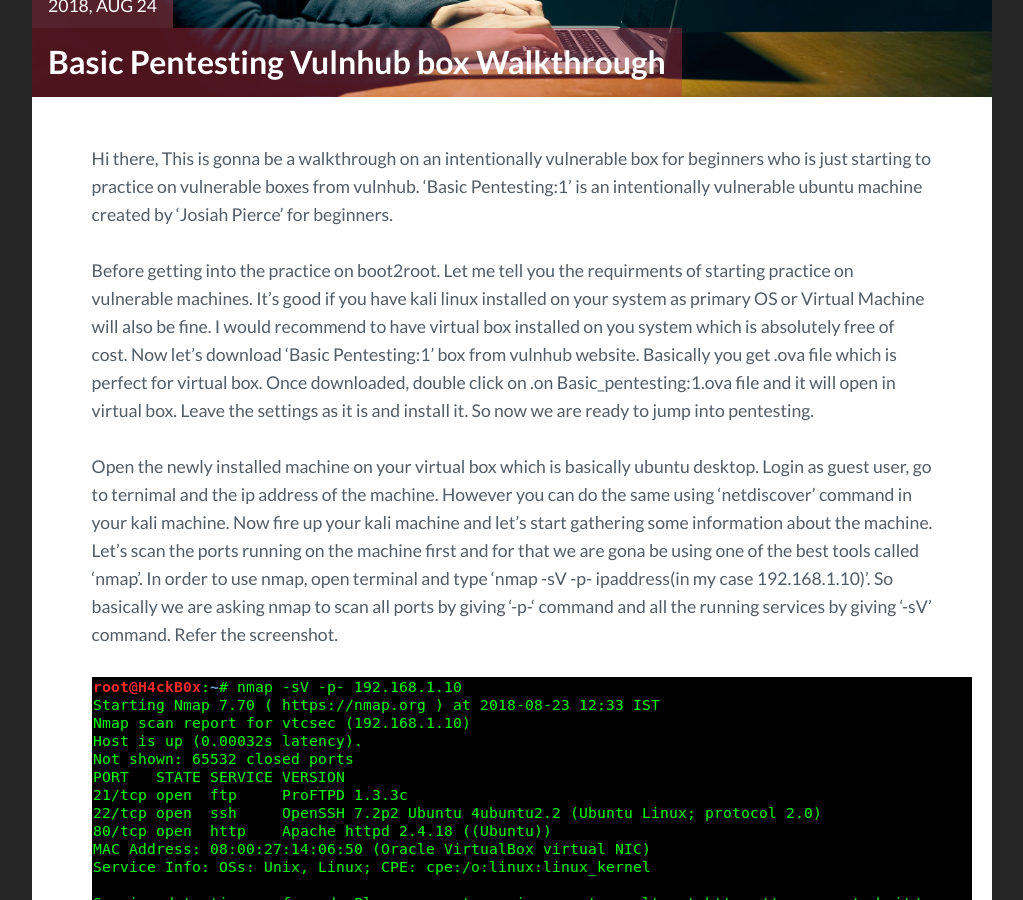
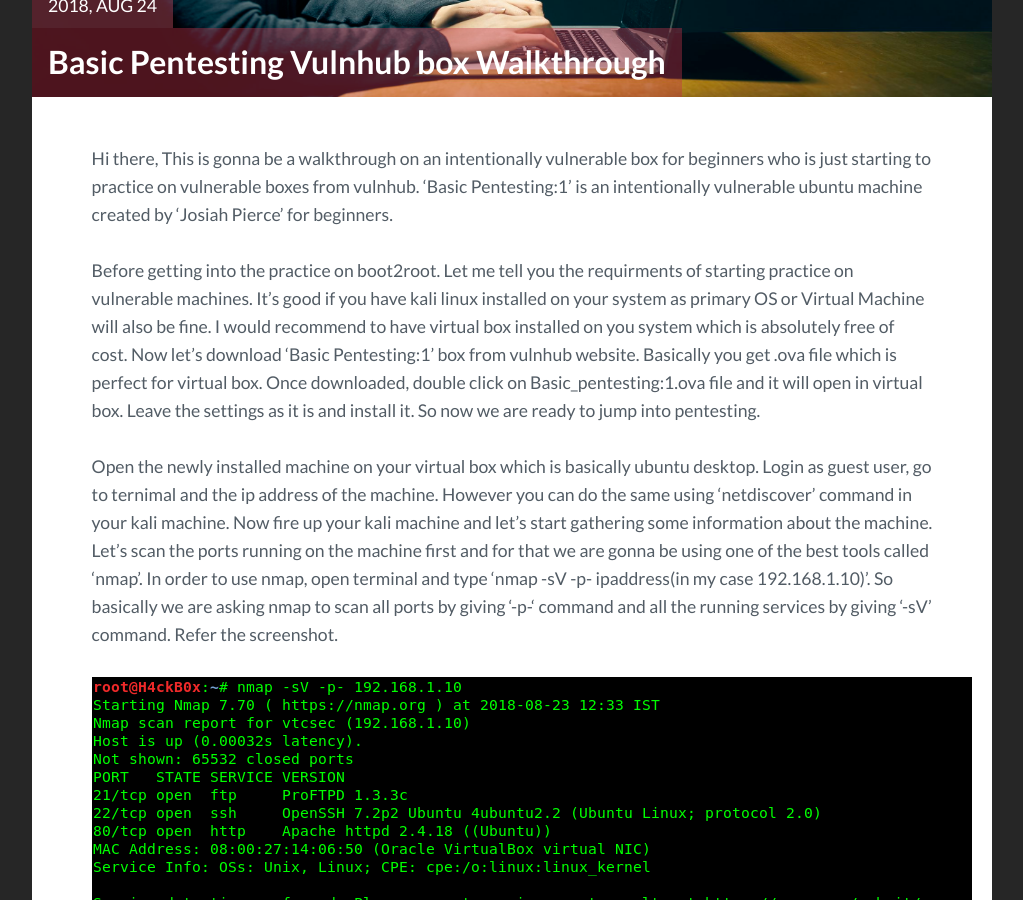
Before and after one commit to sunny6300/innodict.github.io, a Jekyll site: the page built from _posts/2018-08-24-Basic-pentesting:1-Vulnhub-Walkthrough.md, in a window 1280 px wide and 900 px high, scrolled down 616 px. Shown: the whole window, without its empty margins (128-1151 px from the left). Built offline with Jekyll 4.4.1, drawn with Linux system fonts in a browser that asks for light colours; some of the changed text lies outside the part shown.

Commit message:
Update 2018-08-24-Basic-pentesting:1-Vulnhub-Walkthrough.md

```diff
--- a/_posts/2018-08-24-Basic-pentesting:1-Vulnhub-Walkthrough.md
+++ b/_posts/2018-08-24-Basic-pentesting:1-Vulnhub-Walkthrough.md
@@ -8,9 +8,9 @@
 ---
 Hi there, This is gonna be a walkthrough on an intentionally vulnerable box for beginners who is just starting to practice on vulnerable boxes from vulnhub. 'Basic Pentesting:1' is an intentionally vulnerable ubuntu machine created by 'Josiah Pierce' for beginners.
 
-Before getting into the practice on boot2root. Let me tell you the requirments of starting practice on vulnerable machines. It's good if you have kali linux installed on your system as primary OS or Virtual Machine will also be fine. I would recommend to have virtual box installed on you system which is absolutely free of cost. Now let's download 'Basic Pentesting:1' box from vulnhub website. Basically you get .ova file which is perfect for virtual box. Once downloaded, double click on .on Basic_pentesting:1.ova file and it will open in virtual box. Leave the settings as it is and install it. So now we are ready to jump into pentesting.
+Before getting into the practice on boot2root. Let me tell you the requirments of starting practice on vulnerable machines. It's good if you have kali linux installed on your system as primary OS or Virtual Machine will also be fine. I would recommend to have virtual box installed on you system which is absolutely free of cost. Now let's download 'Basic Pentesting:1' box from vulnhub website. Basically you get .ova file which is perfect for virtual box. Once downloaded, double click on Basic_pentesting:1.ova file and it will open in virtual box. Leave the settings as it is and install it. So now we are ready to jump into pentesting.
 
-Open the newly installed machine on your virtual box which is basically ubuntu desktop. Login  as guest user, go to ternimal and the ip address of the machine. However you can do the same using 'netdiscover' command in your kali machine. Now fire up your kali machine and let's start gathering some information about the machine. Let's scan the ports running on the machine first and for that we are gona be using one of the best tools called 'nmap'. In order to use nmap, open terminal and type 'nmap -sV -p- ipaddress(in my case 192.168.1.10)'. So basically we are asking nmap to scan all ports by giving '-p-' command and all the running services by giving '-sV' command. Refer the screenshot.
+Open the newly installed machine on your virtual box which is basically ubuntu desktop. Login  as guest user, go to ternimal and the ip address of the machine. However you can do the same using 'netdiscover' command in your kali machine. Now fire up your kali machine and let's start gathering some information about the machine. Let's scan the ports running on the machine first and for that we are gonna be using one of the best tools called 'nmap'. In order to use nmap, open terminal and type 'nmap -sV -p- ipaddress(in my case 192.168.1.10)'. So basically we are asking nmap to scan all ports by giving '-p-' command and all the running services by giving '-sV' command. Refer the screenshot.
 
 ![](/assets/img/vulnhub_box/Basic_Pentesting-1/1.png)
 
```
Also changed, not shown: other parts of _posts/2018-08-24-Basic-pentesting:1-Vulnhub-Walkthrough.md (+43 -0 lines).
